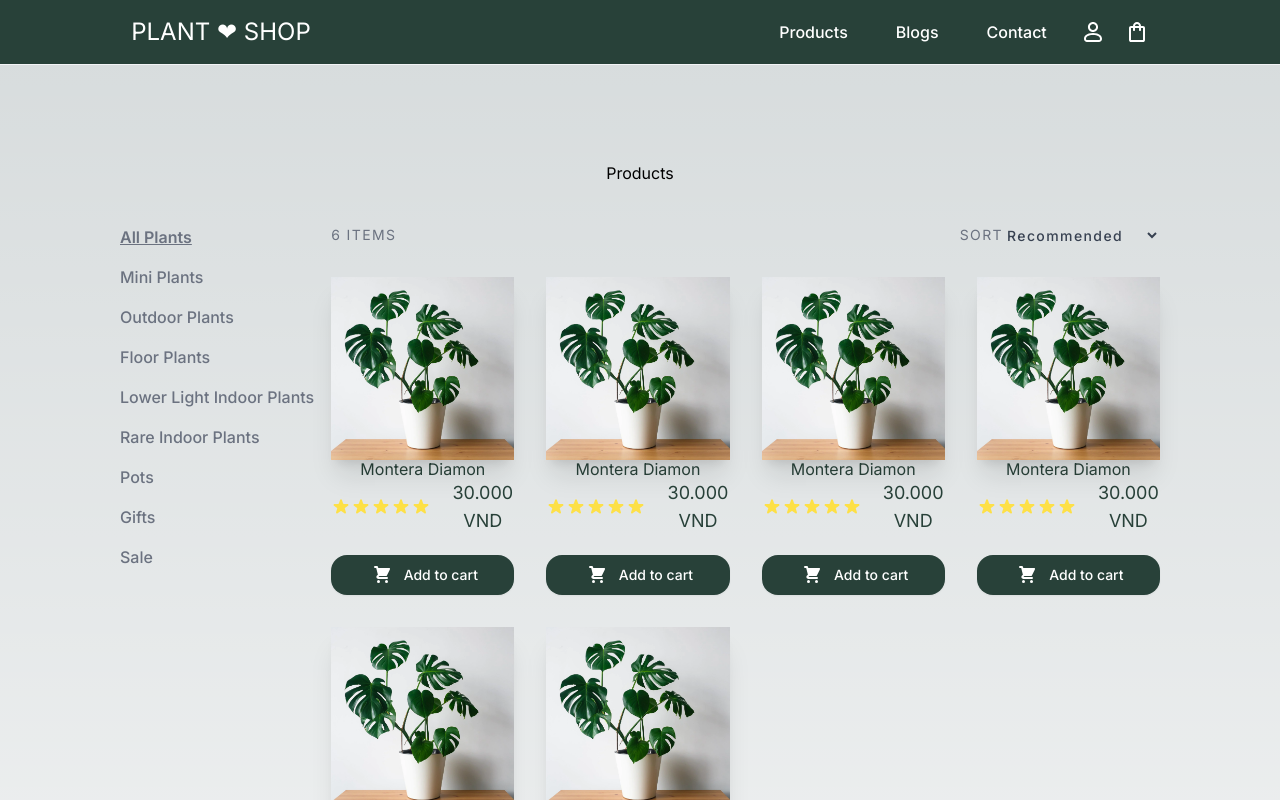
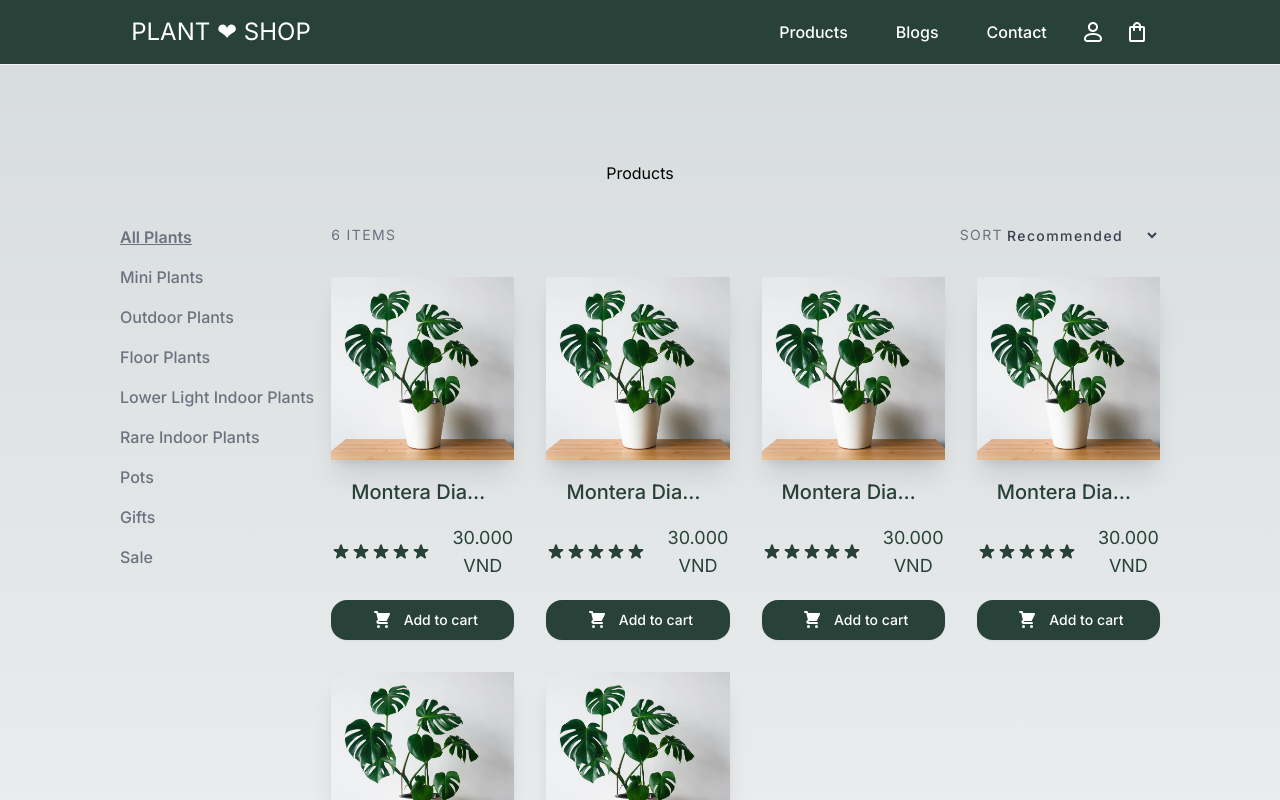
Before and after one commit to khanhnm222/next-13-plant-shop, a Next.js app: page /products in a window 1280 px wide. Shown: the top 800 px of the page. Built offline with nearby package versions, Linux system fonts and the light colour scheme.

Commit message:
Update product card UI

```diff
--- a/components/ProductCard.tsx
+++ b/components/ProductCard.tsx
@@ -26,7 +26,7 @@ const ProductCard = ({ data: { attributes: p } }: any) => {
               <p className="text-base  font-medium line-through">
                 &#8377;{p.original_price}
               </p>
-              <p className="ml-auto text-base font-medium text-green-500">
+              <p className="ml-auto text-base font-medium text-primary">
                 {getDiscountedPricePercentage(
                   p.original_price,
                   p.price
--- a/components/ProductTeaser.tsx
+++ b/components/ProductTeaser.tsx
@@ -14,7 +14,7 @@ const ProductTeaser = () => {
         </Link>
       </article>
       <div className="grid text-center">
-        <h4 className="text-brand-green truncate block">Montera Diamon</h4>
+        <h3 className="text-brand-green text-xl font-medium truncate block p-5">Montera Diamon</h3>
         <div className="text-lg text-brand-green flex justify-center mb-5">
           <RankingStar />
           <span className="ml-5">30.000 VND</span>
--- a/components/RankingStar.tsx
+++ b/components/RankingStar.tsx
@@ -6,7 +6,7 @@ const RankingStar = () => {
     <div className="flex items-center">
     {
       quantityStars.map((quantity: any) => (
-        <svg key={quantity} className="w-5 h-5 text-yellow-300" fill="currentColor" viewBox="0 0 20 20"
+        <svg key={quantity} className="w-5 h-5 text-primary" fill="currentColor" viewBox="0 0 20 20"
           xmlns="http://www.w3.org/2000/svg">
           <path
             d="M9.049 2.927c.3-.921 1.603-.921 1.902 0l1.07 3.292a1 1 0 00.95.69h3.462c.969 0 1.371 1.24.588 1.81l-2.8 2.034a1 1 0 00-.364 1.118l1.07 3.292c.3.921-.755 1.688-1.54 1.118l-2.8-2.034a1 1 0 00-1.175 0l-2.8 2.034c-.784.57-1.838-.197-1.539-1.118l1.07-3.292a1 1 0 00-.364-1.118L2.98 8.72c-.783-.57-.38-1.81.588-1.81h3.461a1 1 0 00.951-.69l1.07-3.292z">
```
